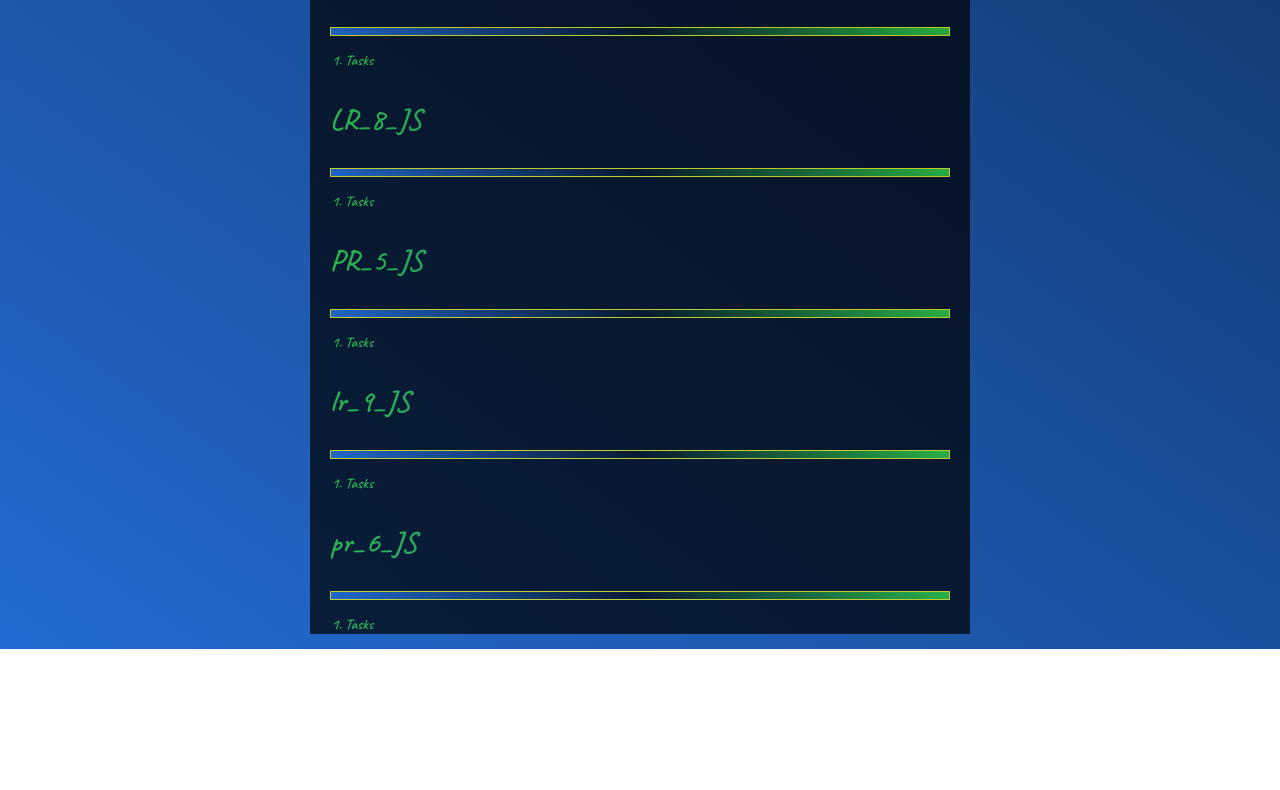
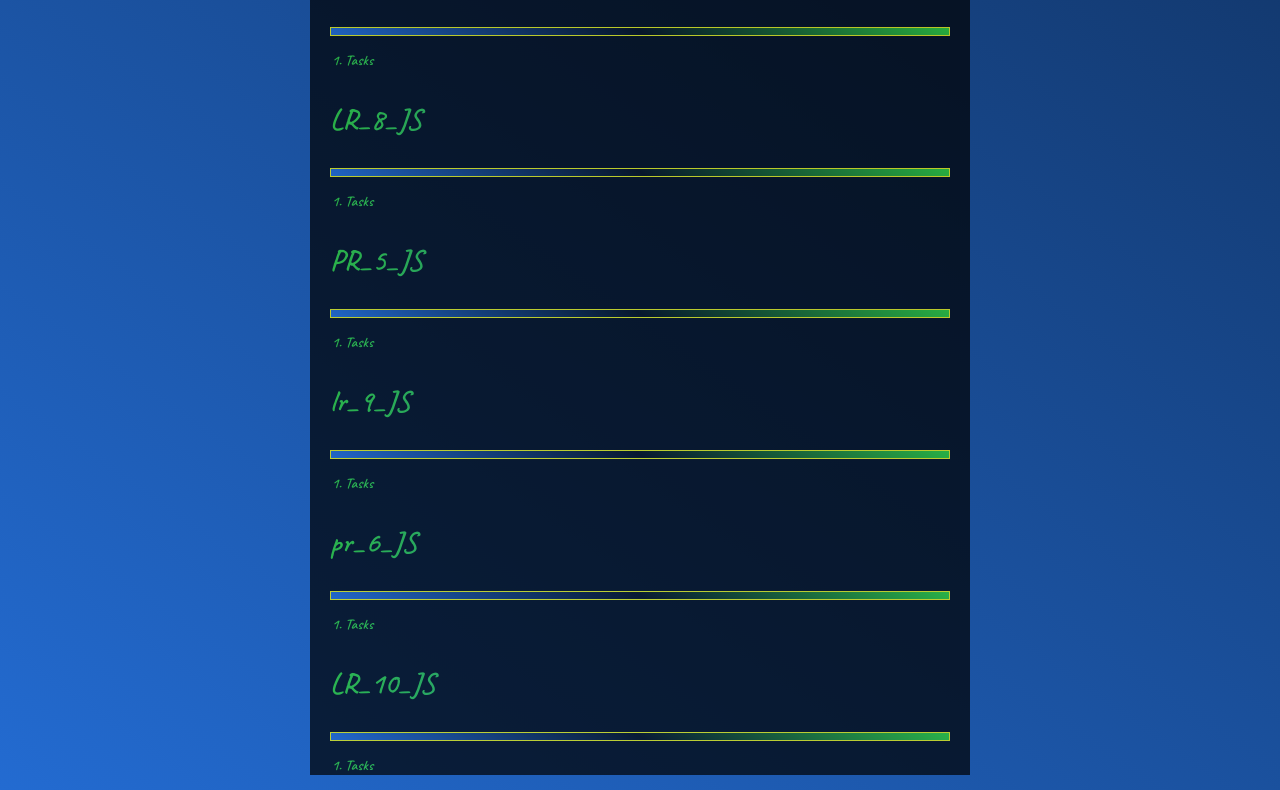
Before and after one commit to SlavikLud4ak/LabWeb, a plain HTML site: page index.html in a window 1280 px wide. Shown: the part 5639-6429 px from the top of the page. Before the commit the page ends 6288 px from the top, so only its background shows below. Drawn offline with Linux system fonts and the light colour scheme; a web font is replaced by a local one.

Commit message:
update
Signed-off-by: Yaroslav-Ludchak1234 <yaroslav.ludchak-pi1901@kep.nung.edu.ua>

```diff
--- a/index.html
+++ b/index.html
@@ -282,6 +282,12 @@
                 <li><a target="_blank" href="PR_6_JS/index.html">Tasks</a></li>
             </ol>
 
+            <h3>LR_10_JS</h3>
+            <hr>
+            <ol class="listWithMySkils">
+                <li><a target="_blank" href="LR_10_JS/index.html">Tasks</a></li>
+            </ol>
+
 
         </div>
 
```
